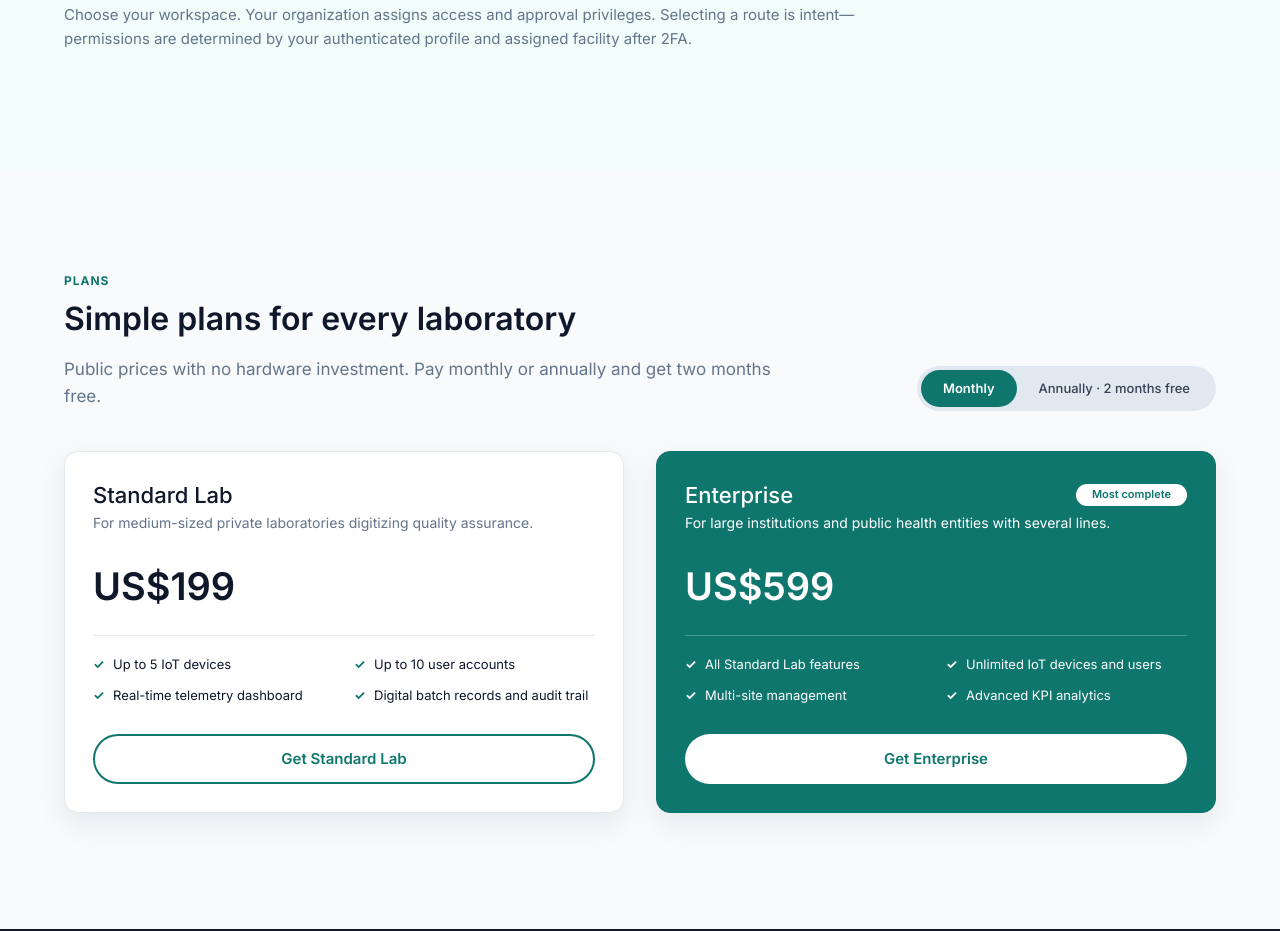
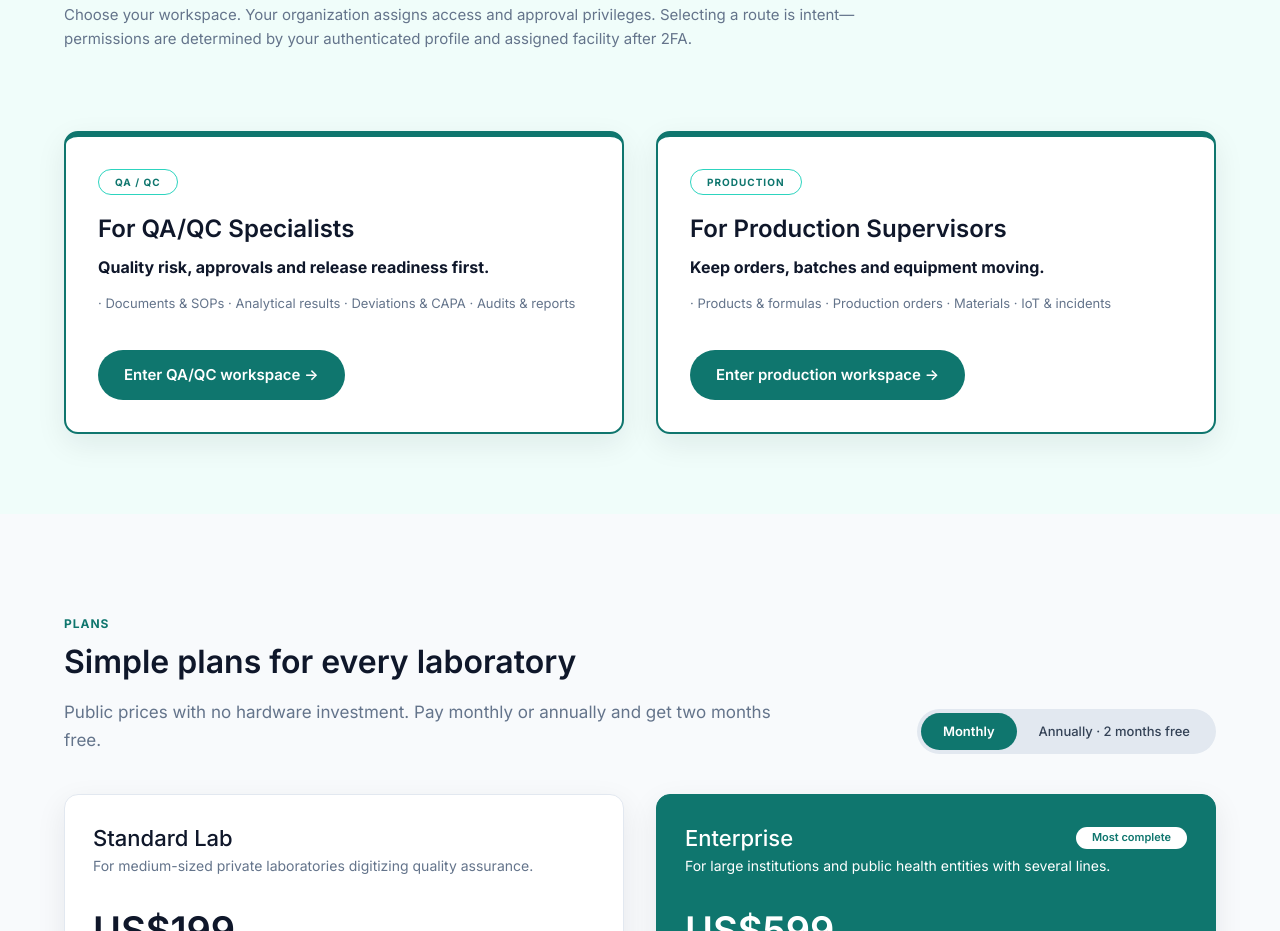
Before and after one commit to IngesCompany-7742/IngesCompany-LandingPage, a website built with webpack: page index.html in a window 1280 px wide. Shown: the part 973-1904 px from the top of the page. Built offline with nearby package versions, Linux system fonts and the light colour scheme.

Commit message:
feat(workspace): add workspace cards with dynamic content and translation

```diff
--- a/index.html
+++ b/index.html
@@ -86,7 +86,27 @@
     </div>
   </div>
 
-  <!-- TODO: Add workspace cards here -->
+  <div class="container">
+    <div class="grid-2">
+
+      <article class="segment-card">
+        <span class="pill-outline" data-i18n="workspace.qa_tag"></span>
+        <h3 data-i18n="workspace.qa_title"></h3>
+        <p class="card-bold-text" data-i18n="workspace.qa_subtitle"></p>
+        <p class="card-list-text" data-i18n="workspace.qa_list"></p>
+        <a href="#" class="btn btn-primary" data-app-segment="qa" data-i18n="workspace.qa_cta"></a>
+      </article>
+
+      <article class="segment-card">
+        <span class="pill-outline" data-i18n="workspace.prod_tag"></span>
+        <h3 data-i18n="workspace.prod_title"></h3>
+        <p class="card-bold-text" data-i18n="workspace.prod_subtitle"></p>
+        <p class="card-list-text" data-i18n="workspace.prod_list"></p>
+        <a href="#" class="btn btn-primary" data-app-segment="production" data-i18n="workspace.prod_cta"></a>
+      </article>
+
+    </div>
+  </div>
 
 </section>
 
--- a/public/assets/i18n/en.json
+++ b/public/assets/i18n/en.json
@@ -40,7 +40,18 @@
       "step4": "<strong>04 Release</strong> — Sign an accountable QA decision",
       "overline": "YOUR ROLE · YOUR PRIORITIES",
       "title": "Two focused entrances. One connected organization.",
-      "subtitle": "Choose your workspace. Your organization assigns access and approval privileges. Selecting a route is intent—permissions are determined by your authenticated profile and assigned facility after 2FA."
+      "subtitle": "Choose your workspace. Your organization assigns access and approval privileges. Selecting a route is intent—permissions are determined by your authenticated profile and assigned facility after 2FA.",
+      "qa_tag": "QA / QC",
+      "qa_title": "For QA/QC Specialists",
+      "qa_subtitle": "Quality risk, approvals and release readiness first.",
+      "qa_list": "· Documents & SOPs · Analytical results · Deviations & CAPA · Audits & reports",
+      "qa_cta": "Enter QA/QC workspace →",
+
+      "prod_tag": "PRODUCTION",
+      "prod_title": "For Production Supervisors",
+      "prod_subtitle": "Keep orders, batches and equipment moving.",
+      "prod_list": "· Products & formulas · Production orders · Materials · IoT & incidents",
+      "prod_cta": "Enter production workspace →"
     },
   "plans": {
     "overline": "Plans",
--- a/public/assets/styles/sections.css
+++ b/public/assets/styles/sections.css
@@ -154,6 +154,50 @@
   line-height: 1.6;
 }
 
+.segment-card {
+  display: flex;
+  flex-direction: column;
+  align-items: flex-start;
+  gap: 12px;
+  padding: 32px;
+  border: 2px solid var(--teal);
+  border-top-width: 6px;
+  border-radius: var(--radius);
+  background: #ffffff;
+  box-shadow: var(--shadow);
+}
+.pill-outline {
+  display: inline-block;
+  padding: 4px 16px;
+  border: 1px solid var(--teal-bright);
+  border-radius: 999px;
+  background: transparent;
+  color: var(--teal);
+  font-size: 10px;
+  font-weight: 700;
+  text-transform: uppercase;
+  letter-spacing: 1px;
+  margin-bottom: 8px;
+}
+.segment-card h3 {
+  font-size: 24px;
+  color: var(--navy);
+  margin: 0;
+}
+.card-bold-text {
+  font-size: 16px;
+  font-weight: 700;
+  color: var(--navy);
+  margin: 0;
+}
+.card-list-text {
+  color: var(--muted);
+  font-size: 13px;
+  line-height: 1.6;
+  margin-bottom: 24px;
+  flex: 1;
+}
+
 /* ---------- Plans ---------- */
 
 .plans-head {
```
Also changed, not shown: public/assets/i18n/es.json (+12 -1 lines).
